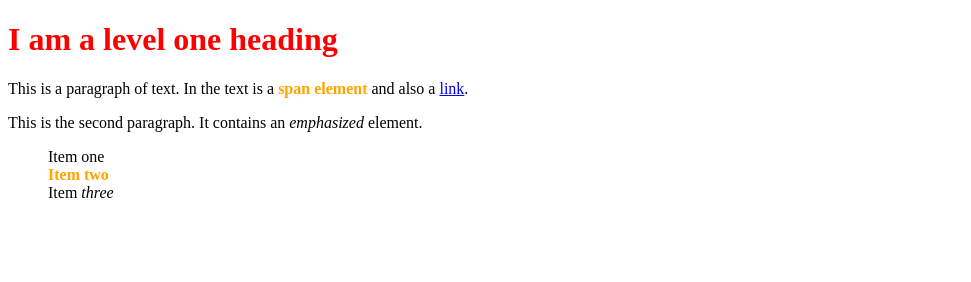
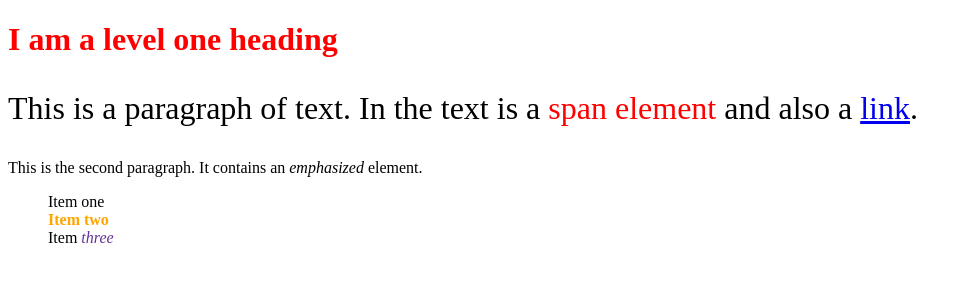
Before and after one commit to kmucher/3120-HTML-Tutorial, a plain HTML site: page started-with-CSS/index.html in a window 1280 px wide. Shown: the whole page, without its empty margins (0-971 px from the left). Drawn offline with Linux system fonts and the light colour scheme.

Commit message:
-exercise styling-on-location

```diff
--- a/started-with-CSS/styles.css
+++ b/started-with-CSS/styles.css
@@ -5,8 +5,20 @@ h1 {
 li {
     list-style-type: none;
 }
-/* I did not do the li/span addition because it was pointless */
-.special {
+/* I changed the special class to only li elements... */
+li.special {
     color: orange;
     font-weight: bold;
 }
+
+li em {
+  color: rebeccapurple;
+}
+
+h1 + p {
+  font-size: 200%;
+}
+/* ...because of me testing this part out */
+p span {
+    color: red;
+}
```
